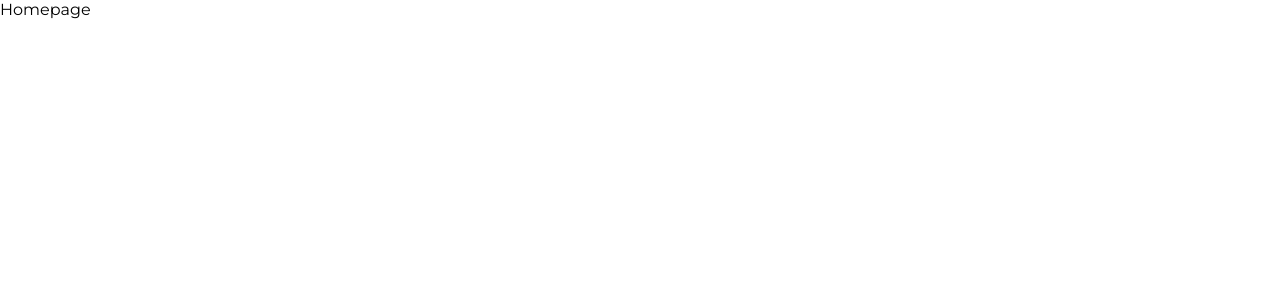
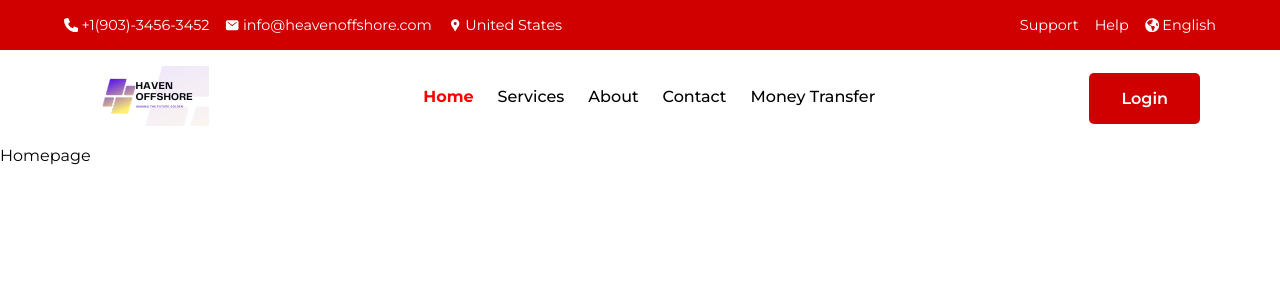
Before and after one commit to Seyi-dev1/takashi, a React (Vite) app: page / in a window 1280 px wide. Shown: the top 300 px of the page. Built offline with nearby package versions, Linux system fonts and the light colour scheme.

Commit message:
done with the navbar

```diff
--- /dev/null
+++ b/src/components/custom-button/CButton.jsx
@@ -0,0 +1,11 @@
+/* eslint-disable react/prop-types */
+import "./cbutton.scss";
+const CButton = ({ size, children, type, onClick }) => {
+  return (
+    <button onClick={onClick} className={`button ${size} ${type}`}>
+      {children}
+    </button>
+  );
+};
+
+export default CButton;
--- /dev/null
+++ b/src/components/custom-button/cbutton.scss
@@ -0,0 +1,24 @@
+.button {
+  padding: 0.5rem 1rem;
+  outline: none;
+  border: none;
+  color: #fff;
+  font-size: 1rem;
+  font-weight: 600;
+  background-color: #d10000;
+  border-radius: 5px;
+  cursor: pointer;
+  transition: 200ms ease-in-out;
+
+  &:hover {
+    background-color: #f35d5d;
+  }
+}
+
+.big {
+  padding: 1rem 2rem;
+}
+
+.light {
+  background-color: #ff8a8a;
+}
--- a/src/components/navbar/Navbar.jsx
+++ b/src/components/navbar/Navbar.jsx
@@ -1,10 +1,123 @@
 import styles from "./navbar.module.scss";
-
+import { FaPhone } from "react-icons/fa6";
+import { IoMail } from "react-icons/io5";
+import { MdLocationPin } from "react-icons/md";
+import { FaGlobeAmericas } from "react-icons/fa";
+import { Link, NavLink, useNavigate } from "react-router-dom";
+import LOGO from "../../assets/logo.png";
+import CButton from "../custom-button/CButton";
 const Navbar = () => {
+  const navigate = useNavigate();
   return (
     <div className={styles.main}>
-      <div className={styles.contact_nav}></div>
-      <div className={styles.main_nav}></div>
+      <div className={styles.contact_nav}>
+        <div className={styles.first}>
+          <span className={styles.info}>
+            <FaPhone className={styles.icon} />
+            +1(903)-3456-3452
+          </span>
+          <span className={styles.info}>
+            <IoMail className={styles.icon} />
+            info@heavenoffshore.com
+          </span>
+          <span className={styles.info}>
+            <MdLocationPin className={styles.icon} />
+            United States
+          </span>
+        </div>
+        <div className={styles.second}>
+          <Link className={styles.link} to="/contact">
+            Support
+          </Link>
+          <Link className={styles.link} to="/contact">
+            Help
+          </Link>
+          <span className={styles.info}>
+            <FaGlobeAmericas className={styles.icon} />
+            English
+          </span>
+        </div>
+      </div>
+      <div className={styles.main_nav}>
+        <div className={styles.logo_con} onClick={() => navigate("/")}>
+          <img src={LOGO} alt="logo" className={styles.logo} />
+        </div>
+        <div className={styles.links}>
+          <div className={styles.item}>
+            <NavLink
+              to="/"
+              style={({ isActive }) => {
+                return {
+                  fontWeight: isActive ? "bold" : "",
+                  color: isActive && "red",
+                };
+              }}
+            >
+              Home
+            </NavLink>
+            <span className={styles.line}></span>
+          </div>
+          <div className={styles.item}>
+            <NavLink
+              style={({ isActive }) => {
+                return {
+                  fontWeight: isActive ? "bold" : "",
+                  color: isActive && "red",
+                };
+              }}
+              to="/services"
+            >
+              Services
+            </NavLink>
+            <span className={styles.line}></span>
+          </div>
+          <div className={styles.item}>
+            <NavLink
+              style={({ isActive }) => {
+                return {
+                  fontWeight: isActive ? "bold" : "",
+                  color: isActive && "red",
+                };
+              }}
+              to="/about"
+            >
+              About
+            </NavLink>
+            <span className={styles.line}></span>
+          </div>
+          <div className={styles.item}>
+            <NavLink
+              style={({ isActive }) => {
+                return {
+                  fontWeight: isActive ? "bold" : "",
+                  color: isActive && "red",
+                };
+              }}
+              to="/contact"
+            >
+              Contact
+            </NavLink>
+            <span className={styles.line}></span>
+          </div>
+          <div className={styles.item}>
+            <NavLink
+              style={({ isActive }) => {
+                return {
+                  fontWeight: isActive ? "bold" : "",
+                  color: isActive && "red",
+                };
+              }}
+              to="/services"
+            >
+              Money Transfer
+            </NavLink>
+            <span className={styles.line}></span>
+          </div>
+        </div>
+        <CButton size="big" onClick={() => navigate("/login")}>
+          Login
+        </CButton>
+      </div>
     </div>
   );
 };
--- a/src/components/navbar/navbar.module.scss
+++ b/src/components/navbar/navbar.module.scss
@@ -0,0 +1,95 @@
+.main {
+  display: flex;
+  flex-direction: column;
+  gap: 0;
+  width: 100%;
+
+  .contact_nav {
+    display: flex;
+    justify-content: space-between;
+    align-items: center;
+    padding: 1rem 4rem;
+    background-color: #d10000;
+    color: #fff;
+
+    .first {
+      display: flex;
+      gap: 1rem;
+
+      .info {
+        display: flex;
+        align-items: center;
+        gap: 0.2rem;
+        font-size: 0.9rem;
+        cursor: pointer;
+        .icon {
+          color: #fff;
+        }
+      }
+    }
+    .second {
+      display: flex;
+      gap: 1rem;
+      align-items: center;
+
+      .link {
+        text-decoration: none;
+        color: #fff;
+        font-size: 0.9rem;
+      }
+      .info {
+        display: flex;
+        align-items: center;
+        gap: 0.2rem;
+        font-size: 0.9rem;
+        .icon {
+          color: #fff;
+        }
+      }
+    }
+  }
+  .main_nav {
+    display: flex;
+    width: 100%;
+    padding: 1rem 5rem;
+    align-items: center;
+    justify-content: space-between;
+
+    .logo_con {
+      .logo {
+        //! spcify size later
+      }
+    }
+    .links {
+      display: flex;
+      align-items: center;
+      gap: 1.5rem;
+      .item {
+        display: flex;
+        flex-direction: column;
+
+        a {
+          color: black;
+          font-size: 1rem;
+          font-weight: 500;
+          text-decoration: none;
+          cursor: pointer;
+        }
+        .line {
+          width: 0;
+          height: 3px;
+          background-color: #d10000;
+          transition: 0.5s ease-in-out;
+        }
+        &:hover {
+          a {
+            color: #d10000;
+          }
+          .line {
+            width: 20px;
+          }
+        }
+      }
+    }
+  }
+}
--- a/src/pages/home/Home.jsx
+++ b/src/pages/home/Home.jsx
@@ -1,5 +1,6 @@
 import { Route, Routes } from "react-router-dom";
 import Homepage from "./pages/Homepage/Homepage";
+import Navbar from "../../components/navbar/Navbar";
 
 /*
 ! THIS IS THE ROUTES FOR ALL THE PAGES APART FROM THE DASHBOARD PAGES.
@@ -7,6 +8,7 @@ import Homepage from "./pages/Homepage/Homepage";
 const Home = () => {
   return (
     <div>
+      <Navbar />
       <Routes>
         <Route path="/" element={<Homepage />} />
       </Routes>
```
Also changed, not shown: src/assets/logo.png (added).
